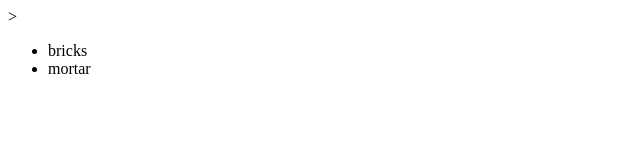
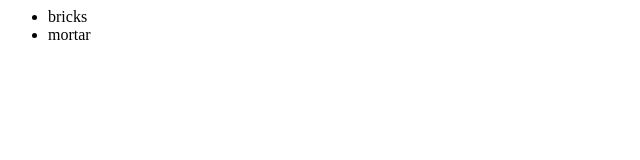
Before and after one commit to ravenferry/test, a plain HTML site: page index.html in a window 1280 px wide. Shown: the whole page, without its empty margins (0-640 px from the left). Drawn offline with Linux system fonts and the light colour scheme.

Commit message:
removed bracket typo

```diff
--- a/index.html
+++ b/index.html
@@ -6,7 +6,7 @@
     <link rel="stylesheet" type="text/css" href="style.css">
   </head>
   <body>
-    <div id="list">>
+    <div id="list">
       <ul>
         <li>
           bricks
```
